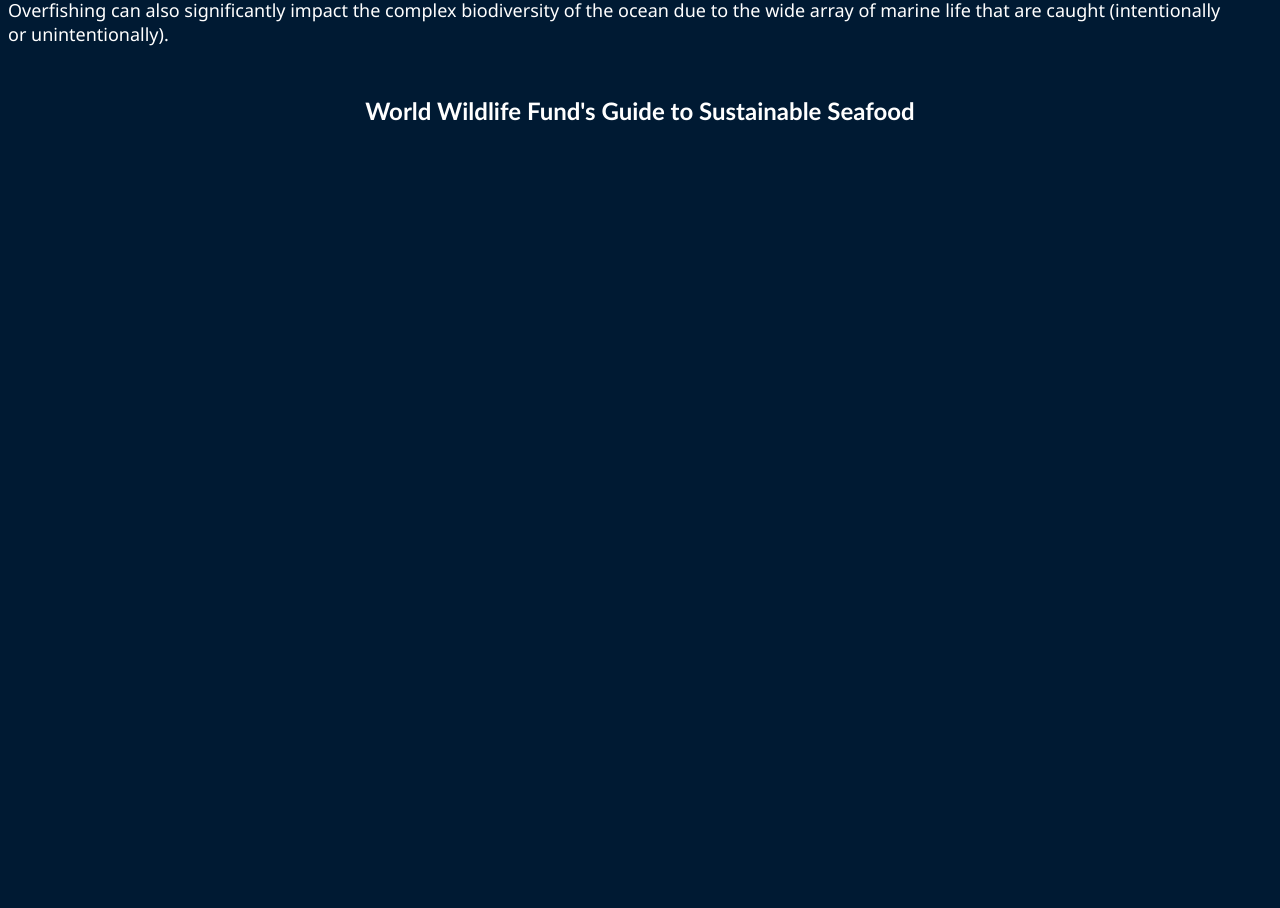
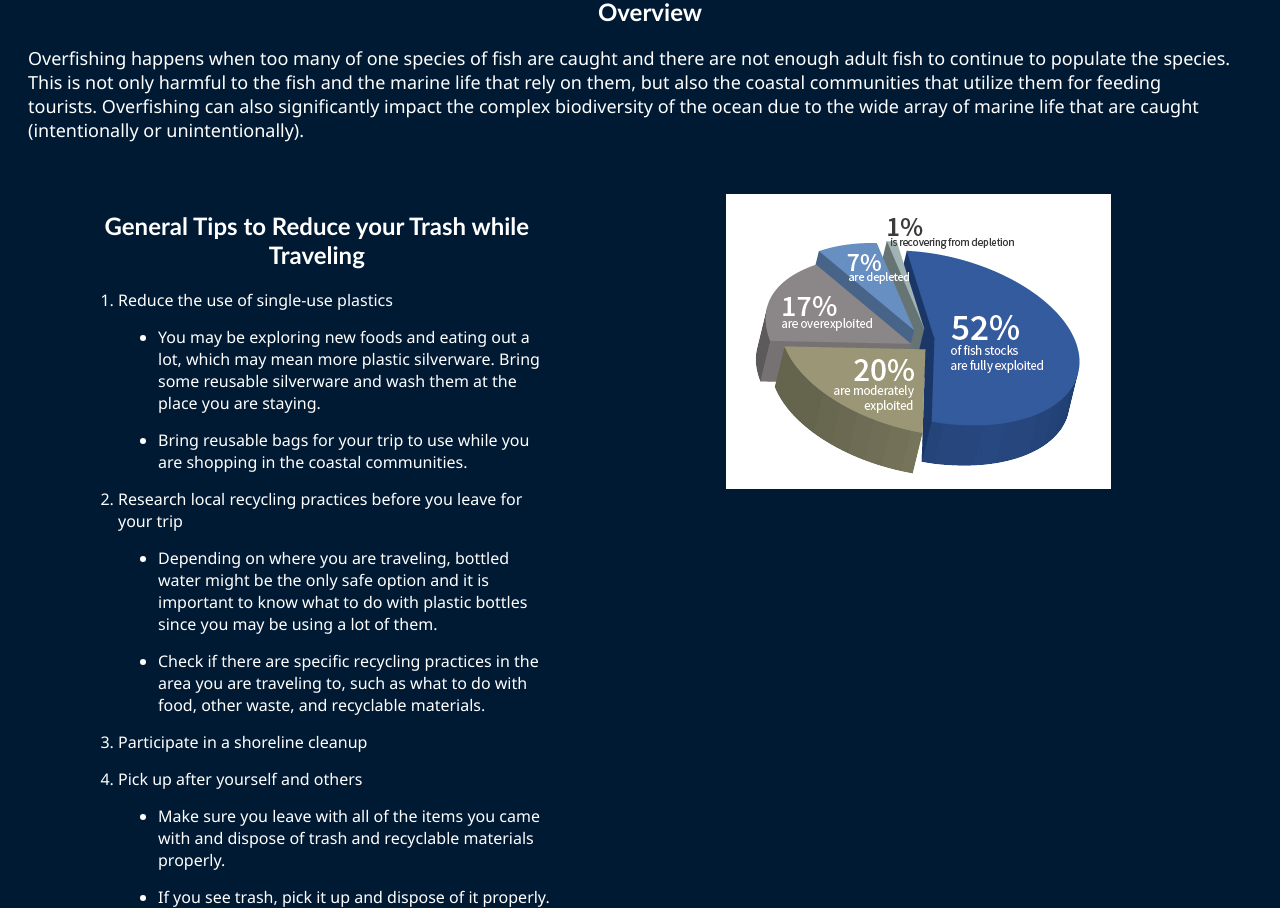
Before and after one commit to Ayykody/info442_B5, a React (Create React App) app in the folder info442/: page /Resources/Overfishing in a window 1280 px wide. Shown: the part 690-1598 px from the top of the page. Before the commit the page ends 835 px from the top, so only its background shows below. Built offline with nearby package versions, Linux system fonts and the light colour scheme.

Commit message:
changes to resources

```diff
--- a/info442/src/Components/Carbon.js
+++ b/info442/src/Components/Carbon.js
@@ -7,7 +7,7 @@
     let back = useNavigate();
 
     return(
-        <div>
+        <div className='body'>
             <button onClick={() => back(-1)}>Back</button>
             <h1 className='header'>Carbon Footprint of Marine Tourism</h1>
             <img className='image' src={plane} alt="plane emitting emissions" />
--- a/info442/src/Components/Coral.js
+++ b/info442/src/Components/Coral.js
@@ -7,7 +7,7 @@
     let back = useNavigate();
 
     return(
-        <div>
+        <div className='body'>
             <button onClick={() => back(-1)}>Back</button>
             <h1 className='header'>Degradation of Coral Reefs</h1>
             <img className='image' src={coral} alt="dried coral reefs with fish surrounding them" />
--- a/info442/src/Components/NoisePollution.js
+++ b/info442/src/Components/NoisePollution.js
@@ -7,9 +7,9 @@
     let back = useNavigate();
 
     return(
-        <div>
+        <div className='body'>
             <button onClick={() => back(-1)}>Back</button>
-            <h1 className='header'>Overfishing in Tourist-Heavy Areas</h1>
+            <h1 className='header'>Noise Pollution from Tour Boats</h1>
             <img className='image' src={noise} alt="fish underwater with a boat approaching" />
             <h2>Overview</h2>
             <p className='overview'>
--- a/info442/src/Components/Overfishing.js
+++ b/info442/src/Components/Overfishing.js
@@ -1,5 +1,6 @@
 import React from 'react';
 import overfish from '../Images/overfish.jpeg';
+import graph_overfishing from '../Images/graph-overfishing.jpg';
 import './ResourcePages.css';
 import { useNavigate } from 'react-router-dom';
 
@@ -7,7 +8,7 @@
     let back = useNavigate();
 
     return(
-        <div>
+        <div className='body'>
             <button onClick={() => back(-1)}>Back</button>
             <h1 className='header'>Overfishing in Tourist-Heavy Areas</h1>
             <img className='image' src={overfish} alt="large net surrounds thousands of fish" />
@@ -19,7 +20,43 @@
                 tourists. Overfishing can also significantly impact the complex biodiversity of the ocean due
                 to the wide array of marine life that are caught (intentionally or unintentionally).
             </p>
-            <h2>World Wildlife Fund's Guide to Sustainable Seafood</h2>
+            <div className='part-two'>
+                <div className='tips-card'>
+                    <h2>General Tips to Reduce your Trash while Traveling</h2>
+                    <ol>
+                        <li>Reduce the use of single-use plastics</li>
+                            <ul>
+                                <li>
+                                    You may be exploring new foods and eating out a lot, which may mean more plastic silverware. Bring some reusable
+                                    silverware and wash them at the place you are staying.
+                                </li>
+                                <li>Bring reusable bags for your trip to use while you are shopping in the coastal communities.</li>
+                            </ul>
+                        <li>Research local recycling practices before you leave for your trip</li>
+                            <ul>
+                                <li>
+                                    Depending on where you are traveling, bottled water might be the only safe option and it is important to know
+                                    what to do with plastic bottles since you may be using a lot of them.
+                                </li>
+                                <li>
+                                    Check if there are specific recycling practices in the area you are traveling to, such as what to do with food,
+                                    other waste, and recyclable materials.
+                                </li>
+                            </ul>
+                        <li>Participate in a shoreline cleanup</li>
+                        <li>Pick up after yourself and others</li>
+                            <ul>
+                                <li>
+                                    Make sure you leave with all of the items you came with and dispose of trash and recyclable materials properly.
+                                </li>
+                                <li>
+                                    If you see trash, pick it up and dispose of it properly.
+                                </li>
+                            </ul>
+                    </ol>
+                </div>
+                <img className='image-two' src={graph_overfishing} alt="pie chart of number of fish that are exploited by overfishing" />
+            </div>
         </div>
     )
 }
--- a/info442/src/Components/ResourcePages.css
+++ b/info442/src/Components/ResourcePages.css
@@ -18,8 +18,8 @@
 }
 
 button:hover {
-    background-color: gray;
-    color: white;
+    background-color: #d3d3d3;
+    color: black;
 }
 
 .header {
@@ -61,11 +61,12 @@
 
 ul {
     list-style-type: disc;
-    margin-bottom: 30px;
+    margin-bottom: 15px;
 }
 
 li {
     margin: 10px;
+    margin-bottom: 15px;
 }
 
 .image-two {
--- a/info442/src/Components/Sunscreen.js
+++ b/info442/src/Components/Sunscreen.js
@@ -3,13 +3,13 @@
 import './ResourcePages.css';
 import { useNavigate } from 'react-router-dom';
 
-function Coral() {
+function Sunscreen() {
     let back = useNavigate();
 
     return(
-        <div>
+        <div className='body'>
             <button onClick={() => back(-1)}>Back</button>
-            <h1 className='header'>Degradation of Coral Reefs</h1>
+            <h1 className='header'>Toxicity of Sunscreen</h1>
             <img className='image' src={sunscreen} alt="sunscreen bottles on the beach as trash" />
             <h2>Overview</h2>
             <p className='overview'>
@@ -21,4 +21,4 @@
     )
 }
 
-export default Coral;
+export default Sunscreen;
```
Also changed, not shown: info442/src/Images/graph-overfishing.jpg (added).
